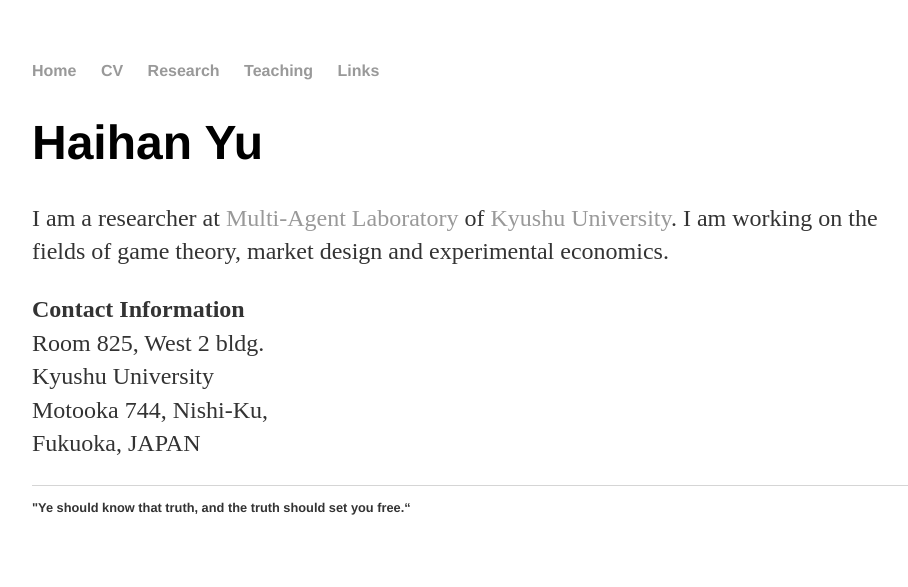
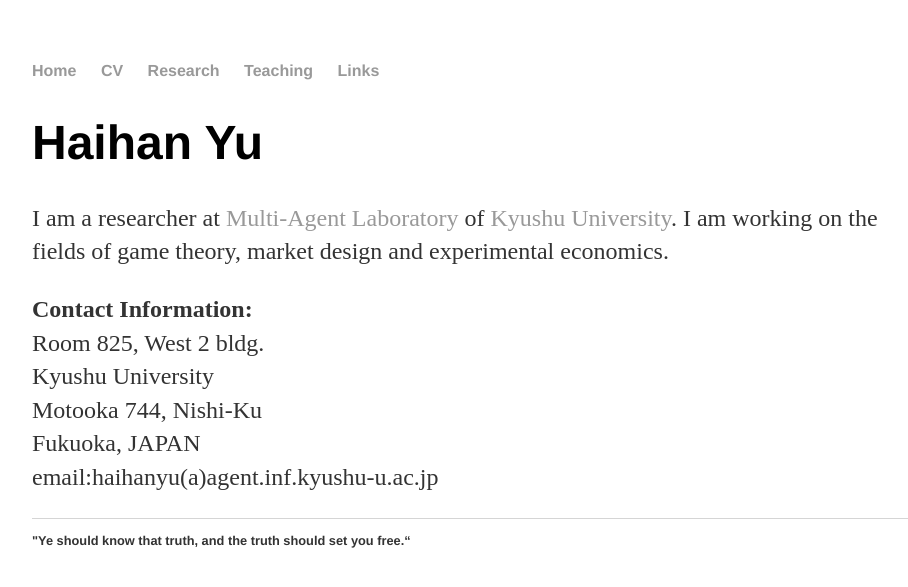
Before and after one commit to zlchurch/zlchurch.github.io, a Jekyll site: the page built from index.html, in a window 1280 px wide. Shown: the top 587 px of the page, without its empty margins (160-1068 px from the left). Built offline with Jekyll 4.4.1, drawn with Linux system fonts in a browser that asks for light colours.

Commit message:
Add files via upload

```diff
--- a/index.html
+++ b/index.html
@@ -5,7 +5,7 @@ title: Haihan Yu（余海晗）
 
 		<div class="blurb">
 			<h1>Haihan Yu</h1>
-	<p>I am a researcher at <a href="http://agent.inf.kyushu-u.ac.jp/">Multi-Agent Laboratory</a> of <a href="http://www.kyushu-u.ac.jp/en/">Kyushu University</a>.
+	<p>I am a researcher at <a href="http://www.agent.inf.kyushu-u.ac.jp/">Multi-Agent Laboratory</a> of <a href="http://www.kyushu-u.ac.jp/en/">Kyushu University</a>.
 	I am working on the fields of game theory, market design and experimental economics.</p>
 	<p></p>
 	<p></p>
@@ -13,9 +13,11 @@ title: Haihan Yu（余海晗）
 	<p></p>
 	<p></p>
 
-	<p><strong>Contact Information </strong><br/>
+	<p><strong>Contact Information: </strong><br/>
 	Room 825, West 2 bldg.<br/>
 	Kyushu University<br/>
-	Motooka 744, Nishi-Ku,<br/>
-	Fukuoka, JAPAN</p>
+	Motooka 744, Nishi-Ku<br/>
+	Fukuoka, JAPAN<br/>
+	email:haihanyu(a)agent.inf.kyushu-u.ac.jp</p>
+
 		</div>
```
